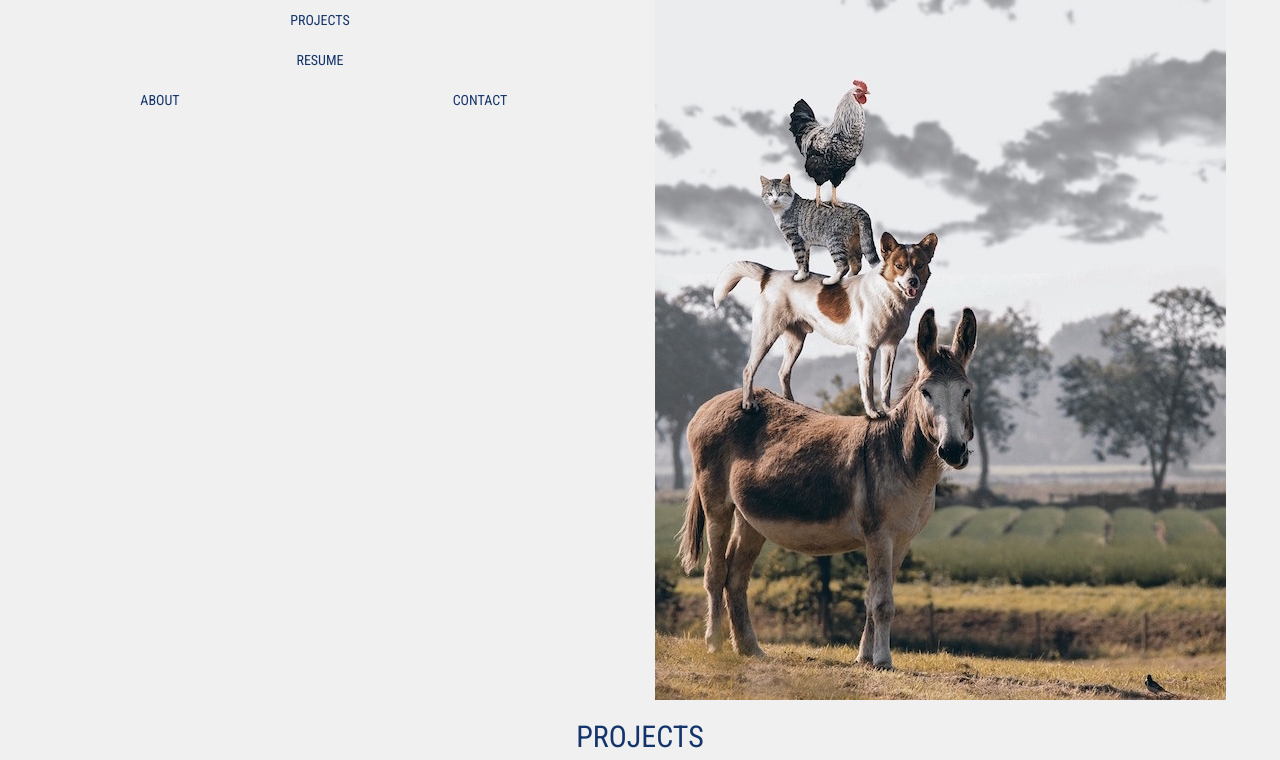
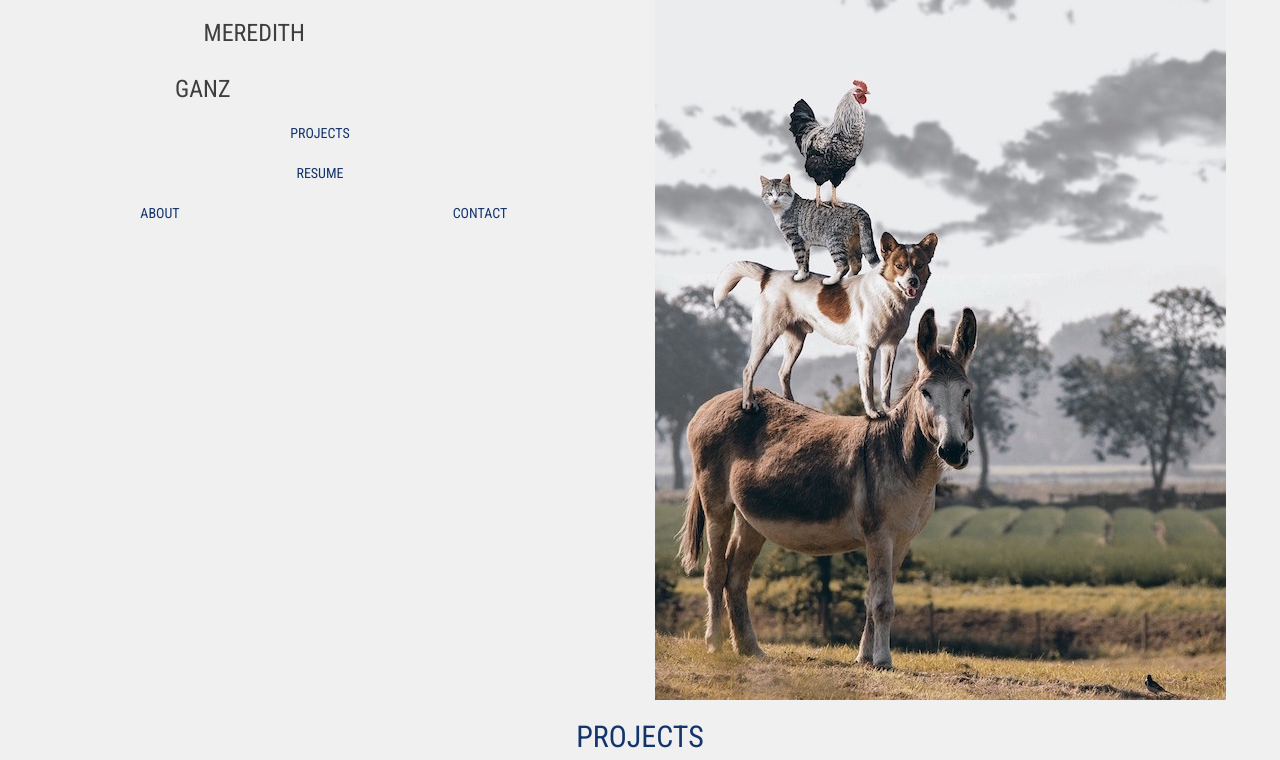
Before and after one commit to mmganz/sass-stoplight, a plain HTML site: page index.html in a window 1280 px wide. Shown: the top 760 px of the page. Drawn offline with nearby package versions, Linux system fonts and the light colour scheme.

Commit message:
re-add name

```diff
--- a/index.html
+++ b/index.html
@@ -15,6 +15,18 @@
         <div class="container-fluid">
             <div class="row">
                 <div class="col-xs-6 col-sm-6 col-md-6 col-lg-6 no-gutter">
+                        <div class="row">
+                        <div class="col-xs-6 col-sm-6">
+                            <div class="meredith">
+                                <h3>MEREDITH</h3>
+                            </div>
+                        </div>
+                <div class="col-xs-6 col-xs-offset-3">
+                            <div class="ganz">
+                                <h3>GANZ</h3>
+                            </div>
+                        </div>
+                    </div>
                     <div class="left-side">
                         <div class="row">
                             <div class="col-xs-12 col-sm-12 text-center">
```
